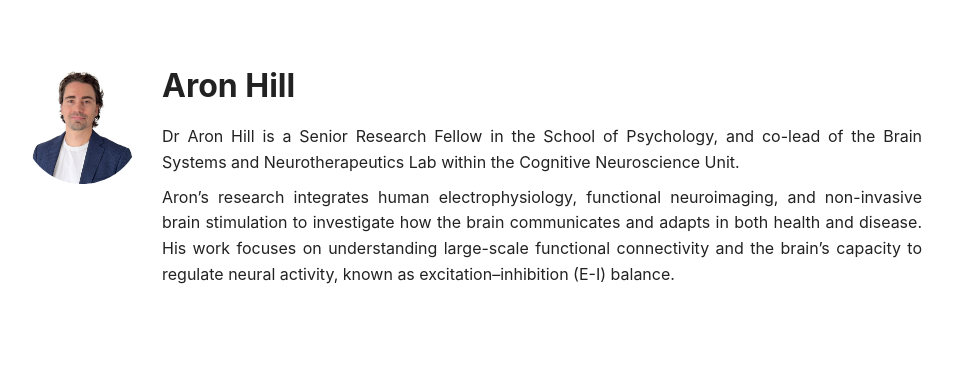
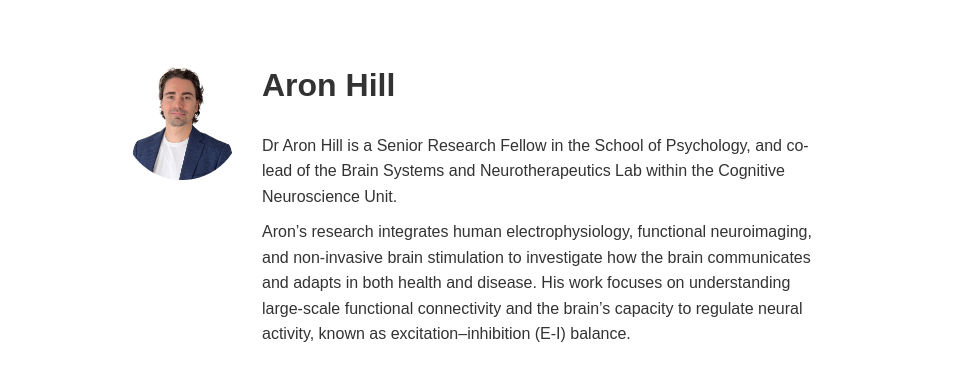
Before and after one commit to aronthill/aronhill.github.io, a plain HTML site: page index.html in a window 1280 px wide. Shown: the whole page, without its empty margins (168-1121 px from the left). Drawn offline with Linux system fonts and the light colour scheme.

Commit message:
Update index.html

```diff
--- a/index.html
+++ b/index.html
@@ -1,32 +1,34 @@
 <!DOCTYPE html>
 <html lang="en">
 <head>
-  <meta charset="UTF-8" />
+  <meta charset="UTF-8">
   <title>Aron Hill</title>
-  <meta name="viewport" content="width=device-width, initial-scale=1" />
+  <meta name="viewport" content="width=device-width, initial-scale=1">
   <style>
     body {
-      font-family: -apple-system, BlinkMacSystemFont, "Segoe UI", Roboto, Helvetica, Arial, sans-serif;
+      font-family: sans-serif;
+      max-width: 700px;
       margin: 60px auto;
-      padding: 0 20px;
-      max-width: 900px;
       line-height: 1.6;
-      color: #222;
+      color: #333;
     }
-    .row { display: flex; align-items: flex-start; gap: 20px; }
-    .headshot { width: 120px; border-radius: 50%; flex-shrink: 0; margin-top: 4px; }
-    h1 { font-size: 2rem; margin: 0 0 0.4em 0; }
-    p { margin: 0.6em 0; text-align: justify; }
-    @media (max-width: 600px) {
-      .row { flex-direction: column; align-items: center; text-align: center; }
-      .headshot { width: 100px; }
+    .profile {
+      display: flex;
+      align-items: flex-start;
+      gap: 20px;
     }
+    .profile img {
+      width: 120px;
+      border-radius: 50%;
+      flex-shrink: 0;
+    }
+    h1 { margin-top: 0; }
+    p { margin: 0.6em 0; }
   </style>
 </head>
 <body>
-  <div class="row">
-    <!-- IMPORTANT: case must match EXACTLY -->
-    <img class="headshot" src="Headshot.jpg?v=2" alt="Headshot of Aron Hill" />
+  <div class="profile">
+    <img src="headshot.jpg" alt="Aron Hill">
     <div>
       <h1>Aron Hill</h1>
       <p>Dr Aron Hill is a Senior Research Fellow in the School of Psychology, and co-lead of the Brain Systems and Neurotherapeutics Lab within the Cognitive Neuroscience Unit.</p>
```
